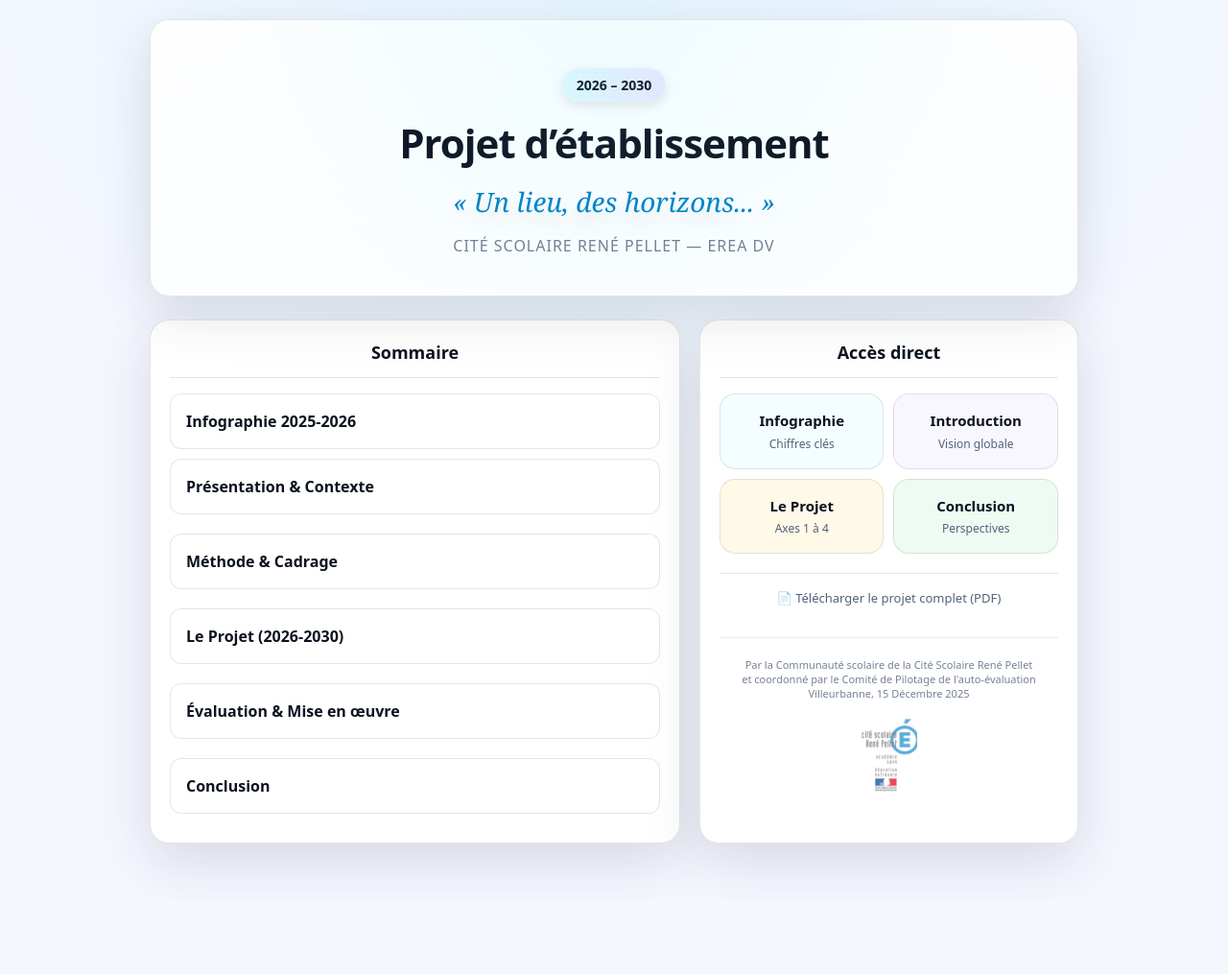
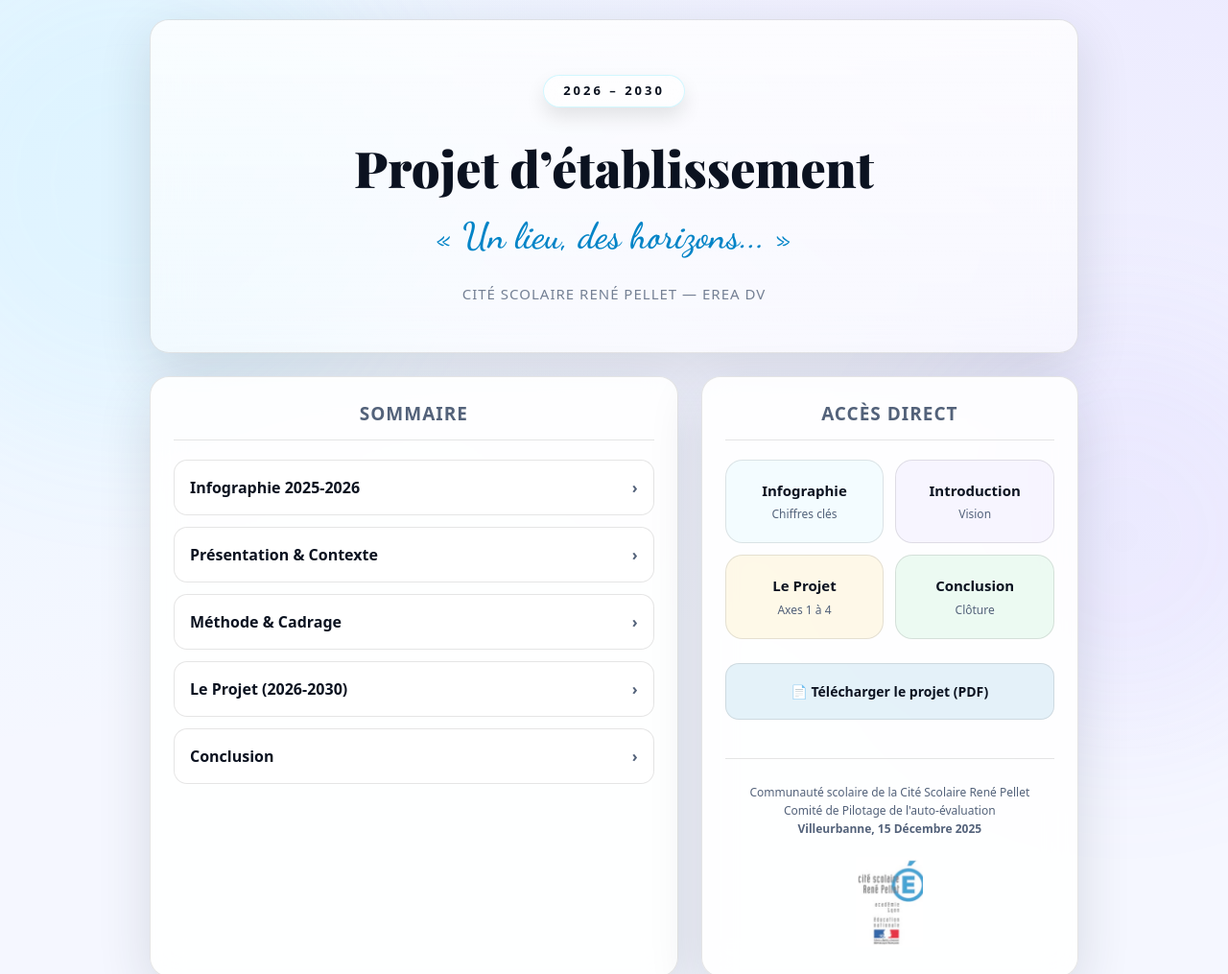
Before and after one commit to Preventionsanteenvironnement/projetdetablissement, a plain HTML site: page index.html in a window 1280 px wide. Shown: the top 1015 px of the page at 96% size. Before the commit the page ends 939 px from the top, so only its background shows below. Drawn offline with nearby package versions, Linux system fonts and the light colour scheme.

Commit message:
Refactor index.html for improved layout and styles
Updated the layout and styles of the index.html file, including changes to background animations, hero section, and card elements. Improved accessibility and responsiveness.

```diff
--- a/index.html
+++ b/index.html
@@ -5,6 +5,11 @@
   <meta name="viewport" content="width=device-width,initial-scale=1">
   <title>Projet d’établissement 2026–2030</title>
   <meta name="color-scheme" content="light dark">
+
+  <link rel="preconnect" href="https://fonts.googleapis.com">
+  <link rel="preconnect" href="https://fonts.gstatic.com" crossorigin>
+  <link href="https://fonts.googleapis.com/css2?family=Dancing+Script:wght@600&family=Playfair+Display:wght@700;900&display=swap" rel="stylesheet">
+
   <style>
     :root{
       --bg:#0b1220; --card:#101a2f; --text:#eaf0ff; --muted:#9fb0d0; --line:rgba(255,255,255,.10);
@@ -21,200 +26,239 @@
       }
     }
     *{box-sizing:border-box}
+
+    /* ANIMATIONS DE FOND */
+    @keyframes moveBackground {
+        0% { background-position: 0% 50%; }
+        50% { background-position: 100% 50%; }
+        100% { background-position: 0% 50%; }
+    }
+
     body{
       margin:0; font-family:ui-sans-serif,system-ui,-apple-system,sans-serif;
-      background:radial-gradient(1200px 800px at 50% 0%, rgba(110,231,255,.12), transparent 60%), var(--bg);
+      background:
+        radial-gradient(at 0% 0%, rgba(110,231,255,0.12) 0px, transparent 50%),
+        radial-gradient(at 100% 0%, rgba(167,139,250,0.12) 0px, transparent 50%),
+        var(--bg);
+      background-size: 120% 120%;
+      animation: moveBackground 15s ease infinite;
       color:var(--text); line-height:1.5;
+      overflow-x: hidden;
     }
+
+    /* FORMES FLOTTANTES FLOUES */
+    .background-shapes {
+        position: fixed; top: 0; left: 0; width: 100%; height: 100%;
+        z-index: -1; pointer-events: none;
+    }
+    .shape {
+        position: absolute; border-radius: 50%; opacity: 0.3;
+        filter: blur(80px);
+        animation: floatShape 12s infinite ease-in-out alternate;
+    }
+    .shape-1 { top: -10%; left: -10%; width: 500px; height: 500px; background: rgba(110,231,255,0.3); }
+    .shape-2 { bottom: 10%; right: -5%; width: 400px; height: 400px; background: rgba(167,139,250,0.3); animation-delay: -2s;}
+    @keyframes floatShape {
+        0% { transform: translate(0, 0) scale(1); }
+        100% { transform: translate(40px, 60px) scale(1.1); }
+    }
+
     a{color:inherit; text-decoration:none}
     .wrap{max-width:1000px; margin:0 auto; padding:20px 16px 60px}
 
+    @keyframes fadeInUp {
+        from { opacity: 0; transform: translateY(30px); }
+        to { opacity: 1; transform: translateY(0); }
+    }
+
     /* --- HERO SECTION --- */
     .hero{
-      text-align:center; padding:50px 20px 40px;
-      background:linear-gradient(180deg, color-mix(in oklab, var(--card), transparent 10%), color-mix(in oklab, var(--card), transparent 20%));
+      text-align:center; padding:60px 20px 50px;
+      background:linear-gradient(180deg, color-mix(in oklab, var(--card), transparent 20%), color-mix(in oklab, var(--card), transparent 50%));
+      backdrop-filter: blur(20px); -webkit-backdrop-filter: blur(20px);
       border:1px solid var(--line); border-radius:var(--r); box-shadow:var(--shadow);
       margin-bottom:24px; position:relative; overflow:hidden;
-    }
-    .hero:before{
-        content:""; position:absolute; inset:0; pointer-events:none;
-        background: radial-gradient(circle at 50% -20%, rgba(110,231,255,0.1), transparent 70%);
+      animation: fadeInUp 0.8s ease-out;
     }
 
-    .hero h1{font-size:42px; margin:0; line-height:1.1; letter-spacing:-1px; font-weight:800}
-    .hero p{font-size:16px; color:var(--muted); margin:6px auto 0; text-transform:uppercase; letter-spacing:1px; opacity:0.8}
-
-    .hero-badge{
-      display:inline-block; padding:6px 14px; border-radius:99px;
-      background:linear-gradient(90deg, rgba(110,231,255,.2), rgba(167,139,250,.2));
-      color:var(--text); border:1px solid rgba(255,255,255,0.2);
-      font-size:14px; font-weight:700; margin-bottom:20px;
-      box-shadow: 0 4px 12px rgba(0,0,0,0.1);
+    /* --- LE NOUVEAU BADGE 2026-2030 --- */
+    .hero-badge {
+      display: inline-block;
+      padding: 6px 20px;
+      border-radius: 99px;
+      background: rgba(255, 255, 255, 0.05);
+      backdrop-filter: blur(8px); -webkit-backdrop-filter: blur(8px);
+      border: 1px solid rgba(110, 231, 255, 0.3);
+      color: var(--text);
+      font-size: 13px;
+      font-weight: 800;
+      letter-spacing: 3px;
+      margin-bottom: 25px;
+      box-shadow: 0 10px 20px rgba(0, 0, 0, 0.1);
+      position: relative;
+      overflow: hidden;
+      animation: badgeFloat 4s ease-in-out infinite;
     }
 
-    @keyframes float {
-        0% { transform: translateY(0px); text-shadow: 0 5px 15px rgba(0,0,0,0.1); }
-        50% { transform: translateY(-6px); text-shadow: 0 15px 25px rgba(0,0,0,0.2); }
-        100% { transform: translateY(0px); text-shadow: 0 5px 15px rgba(0,0,0,0.1); }
-    }
-    .slogan{
-        font-family: "Georgia", serif; font-style: italic; font-size: 28px;
-        color: var(--accent); margin: 20px 0 10px;
-        animation: float 4s ease-in-out infinite;
+    /* Reflet qui passe sur le badge */
+    .hero-badge::before {
+      content: "";
+      position: absolute; top: 0; left: -100%;
+      width: 50%; height: 100%;
+      background: linear-gradient(90deg, transparent, rgba(255,255,255,0.2), transparent);
+      transform: skewX(-25deg);
+      animation: shimmerBadge 6s infinite;
     }
 
-    /* --- LAYOUT --- */
-    .grid{display:grid; gap:20px; grid-template-columns:1.4fr 1fr}
+    @keyframes badgeFloat {
+      0%, 100% { transform: translateY(0); }
+      50% { transform: translateY(-6px); }
+    }
+    @keyframes shimmerBadge {
+      0% { left: -100%; }
+      15% { left: 150%; }
+      100% { left: 150%; }
+    }
+
+    /* TITRE PLAYFAIR */
+    .hero h1{
+        font-family: 'Playfair Display', serif;
+        font-size: clamp(32px, 8vw, 52px);
+        margin:0; line-height:1.1; font-weight:900;
+    }
+
+    .hero p{font-size:15px; color:var(--muted); margin:10px auto 0; text-transform:uppercase; letter-spacing:1px; opacity:0.8}
+
+    /* SLOGAN MANUSCRIT */
+    .slogan-container { display: inline-block; margin: 15px 0 10px; position: relative; }
+    .slogan {
+        font-family: 'Dancing Script', cursive;
+        font-size: clamp(24px, 5vw, 38px);
+        color: var(--accent);
+        overflow: hidden; white-space: nowrap; width: 0;
+        animation: handwriting 3s ease-out forwards;
+        animation-delay: 0.8s;
+    }
+    .slogan::after {
+        content: ''; position: absolute; right: 0; top: 15%; height: 70%;
+        width: 2px; background-color: var(--accent);
+        animation: blinkPen 0.5s infinite;
+    }
+    @keyframes handwriting { from { width: 0 } to { width: 100% } }
+    @keyframes blinkPen { from, to { opacity: 1 } 50% { opacity: 0 } }
+
+    /* --- GRID & CARDS --- */
+    .grid{display:grid; gap:24px; grid-template-columns:1.4fr 1fr}
     @media (max-width:850px){.grid{grid-template-columns:1fr}}
 
     .card{
-      background:color-mix(in oklab, var(--card), transparent 5%);
+      background:color-mix(in oklab, var(--card), transparent 10%);
+      backdrop-filter: blur(16px); -webkit-backdrop-filter: blur(16px);
       border:1px solid var(--line); border-radius:var(--r);
-      box-shadow:var(--shadow); padding:20px;
+      box-shadow:var(--shadow); padding:24px;
+      animation: fadeInUp 0.8s ease-out both;
     }
-    .cardHead{
-        margin-bottom:16px; padding-bottom:12px; border-bottom:1px solid var(--line);
-        text-align: center;
+    .card:nth-child(1) { animation-delay: 0.3s; }
+    .card:nth-child(2) { animation-delay: 0.5s; }
+
+    .cardHead{ margin-bottom:20px; padding-bottom:12px; border-bottom:1px solid var(--line); text-align: center; }
+    .cardHead h2{ margin:0; font-size:19px; font-weight: 700; color: var(--muted); text-transform: uppercase; letter-spacing: 1px; }
+
+    /* --- SOMMAIRE INTERACTIF --- */
+    .tocLink, summary {
+      display: block; padding: 16px; margin-bottom: 12px;
+      font-weight: 700; background: color-mix(in oklab, var(--card), transparent 40%);
+      border: 1px solid var(--line); border-radius: 14px;
+      cursor: pointer; list-style: none; transition: all 0.3s ease;
     }
-    .cardHead h2{
-        margin:0; font-size:18px; display:flex; align-items:center; gap:10px;
-        justify-content: center;
+    summary::-webkit-details-marker{display:none}
+    .tocLink:hover, summary:hover {
+        transform: translateY(-2px);
+        box-shadow: 0 10px 20px rgba(0,0,0,0.1);
+        border-color: var(--accent);
+        background: var(--card);
     }
-
-    /* --- SOMMAIRE (Nouveau Style sans flèches) --- */
-
-    /* Style commun pour les liens directs et les titres de dossiers */
-    .tocLink, summary {
-      display: block;
-      padding: 16px;
-      margin-bottom: 10px;
-      font-weight: 700;
-      text-decoration: none;
-      background: color-mix(in oklab, var(--card), transparent 30%);
-      border: 1px solid var(--line);
-      border-radius: 12px;
-      cursor: pointer;
-      list-style: none;
-      transition: all 0.2s ease;
-      position: relative;
-      overflow: hidden;
-    }
-
-    /* Suppression du marqueur par défaut des summary */
-    summary::-webkit-details-marker{display:none}
-
-    /* EFFET DE SURVOL (Mise en lumière + Relief) */
-    .tocLink:hover, summary:hover {
-        background: color-mix(in oklab, var(--card), transparent 5%); /* Plus lumineux */
-        transform: translateY(-2px); /* Relief vers le haut */
-        box-shadow: 0 6px 12px rgba(0,0,0,0.15); /* Ombre accentuée */
-        border-color: var(--accent); /* Bordure colorée */
-    }
-
-    /* Petit indicateur visuel à gauche au survol */
-    .tocLink:hover::before, summary:hover::before {
-        content: ""; position: absolute; left: 0; top: 0; bottom: 0; width: 4px;
-        background: var(--accent);
-    }
-
-    /* Conteneur des détails (Dossiers) */
-    details{
-      margin-bottom: 10px;
-    }
-    /* Quand le dossier est ouvert */
-    details[open] summary {
-        border-bottom-left-radius: 0;
-        border-bottom-right-radius: 0;
-        margin-bottom: 0;
-        background: color-mix(in oklab, var(--card), transparent 10%);
-        border-bottom: 1px solid transparent;
-    }
+    .chev{float: right; color:var(--muted); transition: transform 0.3s; }
+    details[open] .chev { transform: rotate(90deg); }
 
     .subList{
-      padding: 10px 14px 14px;
-      display:grid; gap:6px;
-      border: 1px solid var(--line);
-      border-top: none;
-      border-bottom-left-radius: 12px;
-      border-bottom-right-radius: 12px;
-      background: color-mix(in oklab, var(--card), transparent 40%);
+      padding: 10px; margin-top: -12px; margin-bottom: 12px;
+      display:grid; gap:8px; border: 1px solid var(--line); border-top: none;
+      border-bottom-left-radius: 14px; border-bottom-right-radius: 14px;
+      background: color-mix(in oklab, var(--card), transparent 60%);
     }
+    .mini{
+      display:block; padding:10px 15px; border-radius:10px;
+      font-size:14px; color:var(--muted); transition:all .2s;
+    }
+    .mini:hover{ color:var(--text); background:rgba(255,255,255,0.05); transform:translateX(8px); }
 
-    .mini{
-      display:block; padding:8px 12px; border-radius:8px;
-      background:color-mix(in oklab, var(--card), transparent 60%);
-      font-size:14px; color:var(--muted); transition:all .2s;
-      border:1px solid transparent;
+    /* --- ACCES DIRECT TILES --- */
+    .tiles{display:grid; grid-template-columns:1fr 1fr; gap:12px}
+    .tile{
+      padding:20px 10px; border-radius:18px; border:1px solid var(--line);
+      display:flex; flex-direction:column; gap:5px; text-align: center;
+      transition:all 0.3s cubic-bezier(0.2, 1, 0.3, 1);
+      background: color-mix(in oklab, var(--card), transparent 80%);
     }
-    .mini:hover{color:var(--text); background:rgba(255,255,255,.05); border-color:var(--line)}
+    .tile:hover{ transform:scale(1.03); border-color: var(--accent); background: var(--card); }
+    .tile div{font-weight:800; font-size:15px}
+    .tile small{ color:var(--muted); font-size:12px; }
 
-    /* --- ACCES DIRECT --- */
-    .tiles{display:grid; grid-template-columns:1fr 1fr; gap:10px}
-    .tile{
-      padding:16px; border-radius:16px; border:1px solid var(--line);
-      display:flex; flex-direction:column; gap:4px;
-      transition:transform .2s;
-      justify-content: center; align-items: center; text-align: center;
+    .tintA{background:var(--tintA)} .tintB{background:var(--tintB)}
+    .tintC{background:var(--tintC)} .tintD{background:var(--tintD)}
+
+    /* BOUTON PDF PULSE */
+    @keyframes pulse-shadow {
+        0% { box-shadow: 0 0 0 0 rgba(110, 231, 255, 0.3); }
+        70% { box-shadow: 0 0 0 12px rgba(110, 231, 255, 0); }
+        100% { box-shadow: 0 0 0 0 rgba(110, 231, 255, 0); }
     }
-    .tile:hover{transform:translateY(-2px)}
-    .tile div{font-weight:700; font-size:15px}
-    .tile small{
-        display: block; margin-top: 4px;
-        font-weight:400; color:var(--muted); font-size:12px;
+    .dl-link{
+        display:block; margin-top:25px; padding:18px; border-radius:14px;
+        font-weight: 700; font-size:14px; text-align:center;
+        background: color-mix(in oklab, var(--accent), transparent 90%);
+        border: 1px solid var(--line); color: var(--text);
+        transition: all 0.3s; animation: pulse-shadow 3s infinite;
     }
+    .dl-link:hover{ background: var(--accent); color: #000; animation: none; transform: translateY(-2px); }
 
-    .tintA{background:var(--tintA)}
-    .tintB{background:var(--tintB)}
-    .tintC{background:var(--tintC)}
-    .tintD{background:var(--tintD)}
-
-    .dl-link{
-        display:block; margin-top:20px; padding-top:16px; border-top:1px solid var(--line);
-        font-size:13px; color:var(--muted); text-align:center; text-decoration:none;
-        transition: color 0.2s;
+    .credits{
+        margin-top: 40px; padding-top: 25px; border-top: 1px solid var(--line);
+        text-align: center; font-size: 12px; color: var(--muted); line-height: 1.6;
     }
-    .dl-link:hover{color:var(--accent); text-decoration:underline;}
-
-    /* CREDITS CENTRÉS */
-    .credits{
-        margin-top: 30px; padding-top: 20px; border-top: 1px solid var(--line);
-        text-align: center;
-        font-size: 11px; color: var(--muted);
-        line-height: 1.4; opacity: 0.8;
-    }
-    .footer-logo {
-        width: 60px; height: auto;
-        margin-top: 15px; opacity: 0.9;
-    }
-
-    @media (max-width:600px){.tiles{grid-template-columns:1fr}}
+    .footer-logo { width: 70px; margin-top: 20px; opacity: 0.8; }
   </style>
 </head>
 <body>
+
+  <div class="background-shapes">
+      <div class="shape shape-1"></div>
+      <div class="shape shape-2"></div>
+  </div>
 
   <div class="wrap">
 
     <div class="hero">
       <div class="hero-badge">2026 – 2030</div>
       <h1>Projet d’établissement</h1>
-      <div class="slogan">« Un lieu, des horizons... »</div>
+
+      <div class="slogan-container">
+        <div class="slogan" id="handwritingSlogan">« Un lieu, des horizons... »</div>
+      </div>
+
       <p>Cité scolaire René Pellet — EREA DV</p>
     </div>
 
     <div class="grid">
 
       <div class="card">
-        <div class="cardHead">
-          <h2>Sommaire</h2>
-        </div>
-
+        <div class="cardHead"><h2>Sommaire</h2></div>
         <div>
-          <a class="tocLink" href="02-infographie-2025-2026.html">
-            Infographie 2025-2026
-          </a>
+          <a class="tocLink" href="02-infographie-2025-2026.html">Infographie 2025-2026 <span class="chev">›</span></a>
 
           <details>
-            <summary>Présentation & Contexte</summary>
+            <summary>Présentation & Contexte <span class="chev">›</span></summary>
             <div class="subList">
               <a class="mini" href="03-contexte.html">Éléments de contexte</a>
               <a class="mini" href="04-ecole.html">École élémentaire</a>
@@ -224,77 +268,59 @@
           </details>
 
           <details>
-            <summary>Méthode & Cadrage</summary>
+            <summary>Méthode & Cadrage <span class="chev">›</span></summary>
             <div class="subList">
               <a class="mini" href="07-methode.html">Méthode retenue</a>
-              <a class="mini" href="08-introduction.html" style="color:var(--text); font-weight:700">Introduction générale</a>
+              <a class="mini" href="08-introduction.html">Introduction générale</a>
             </div>
           </details>
 
           <details>
-            <summary>Le Projet (2026-2030)</summary>
+            <summary>Le Projet (2026-2030) <span class="chev">›</span></summary>
             <div class="subList">
-              <a class="mini" href="09-axe1.html">Axe 1 : Parcours</a>
+              <a class="mini" href="09-axe1.html">Axe 1 : Parcours personnalisé</a>
               <a class="mini" href="10-axe2.html">Axe 2 : Accessibilité</a>
               <a class="mini" href="11-axe3.html">Axe 3 : Bien-être</a>
-              <a class="mini" href="12-axe4.html">Axe 4 : Identité</a>
+              <a class="mini" href="12-axe4.html">Axe 4 : Identité EREA</a>
             </div>
           </details>
 
-          <details>
-            <summary>Évaluation & Mise en œuvre</summary>
-            <div class="subList">
-              <a class="mini" href="13-mise-en-oeuvre-axe1.html">Axe 1 : Parcours</a>
-              <a class="mini" href="14-mise-en-oeuvre-axe2.html">Axe 2 : Accessibilité</a>
-              <a class="mini" href="15-mise-en-oeuvre-axe3.html">Axe 3 : Bien-être</a>
-              <a class="mini" href="16-mise-en-oeuvre-axe4.html">Axe 4 : Identité</a>
-            </div>
-          </details>
-
-          <a class="tocLink" href="17-conclusion.html">
-            Conclusion
-          </a>
+          <a class="tocLink" href="17-conclusion.html">Conclusion <span class="chev">›</span></a>
         </div>
       </div>
 
-      <div class="card" aria-label="Accès direct">
-        <div class="cardHead">
-          <h2>Accès direct</h2>
+      <div class="card">
+        <div class="cardHead"><h2>Accès direct</h2></div>
+        <div class="tiles">
+          <a class="tile tintA" href="02-infographie-2025-2026.html"><div>Infographie</div><small>Chiffres clés</small></a>
+          <a class="tile tintB" href="08-introduction.html"><div>Introduction</div><small>Vision</small></a>
+          <a class="tile tintC" href="09-axe1.html"><div>Le Projet</div><small>Axes 1 à 4</small></a>
+          <a class="tile tintD" href="17-conclusion.html"><div>Conclusion</div><small>Clôture</small></a>
         </div>
 
-        <div class="tiles">
-          <a class="tile tintA" href="02-infographie-2025-2026.html">
-            <div>Infographie <small>Chiffres clés</small></div>
-          </a>
-
-          <a class="tile tintB" href="08-introduction.html">
-            <div>Introduction <small>Vision globale</small></div>
-          </a>
-
-          <a class="tile tintC" href="09-axe1.html">
-            <div>Le Projet <small>Axes 1 à 4</small></div>
-          </a>
-
-          <a class="tile tintD" href="17-conclusion.html">
-            <div>Conclusion <small>Perspectives</small></div>
-          </a>
-        </div>
-
-        <a href="projet-2026-2030.pdf" class="dl-link" download>
-          📄 Télécharger le projet complet (PDF)
-        </a>
+        <a href="projet-2026-2030.pdf" class="dl-link" download>📄 Télécharger le projet (PDF)</a>
 
         <div class="credits">
-          Par la Communauté scolaire de la Cité Scolaire René Pellet<br>
-          et coordonné par le Comité de Pilotage de l'auto-évaluation<br>
-          Villeurbanne, 15 Décembre 2025<br>
+          Communauté scolaire de la Cité Scolaire René Pellet<br>
+          Comité de Pilotage de l'auto-évaluation<br>
+          <b>Villeurbanne, 15 Décembre 2025</b><br>
           <img src="logo-csrp.png" alt="Logo CSRP" class="footer-logo">
         </div>
       </div>
-
     </div>
-
   </div>
 
+  <script>
+    const slogan = document.getElementById('handwritingSlogan');
+    if(slogan){
+        slogan.addEventListener('animationend', (e) => {
+            if (e.animationName === 'handwriting') {
+                const style = document.createElement('style');
+                style.innerHTML = '#handwritingSlogan::after { display: none; }';
+                document.head.appendChild(style);
+            }
+        });
+    }
+  </script>
 </body>
 </html>
```
